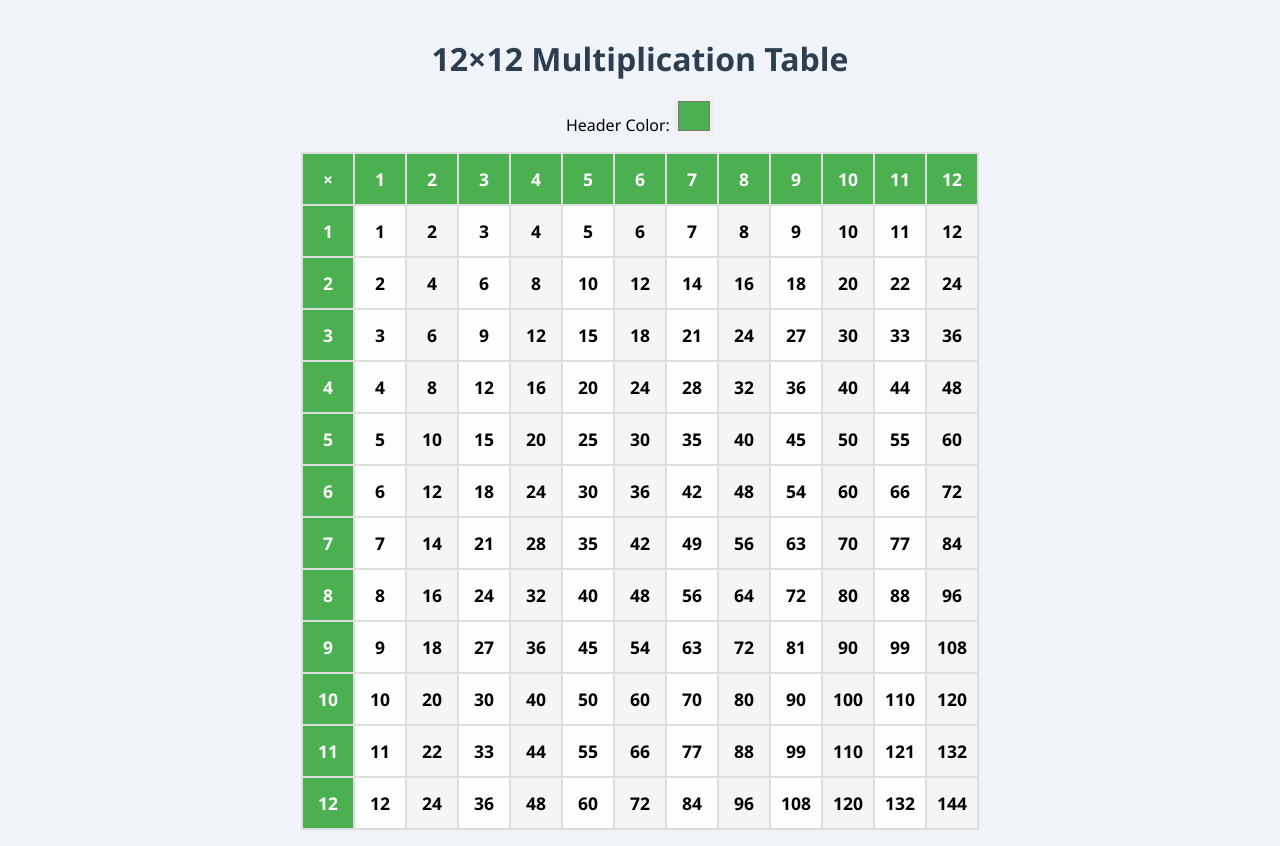
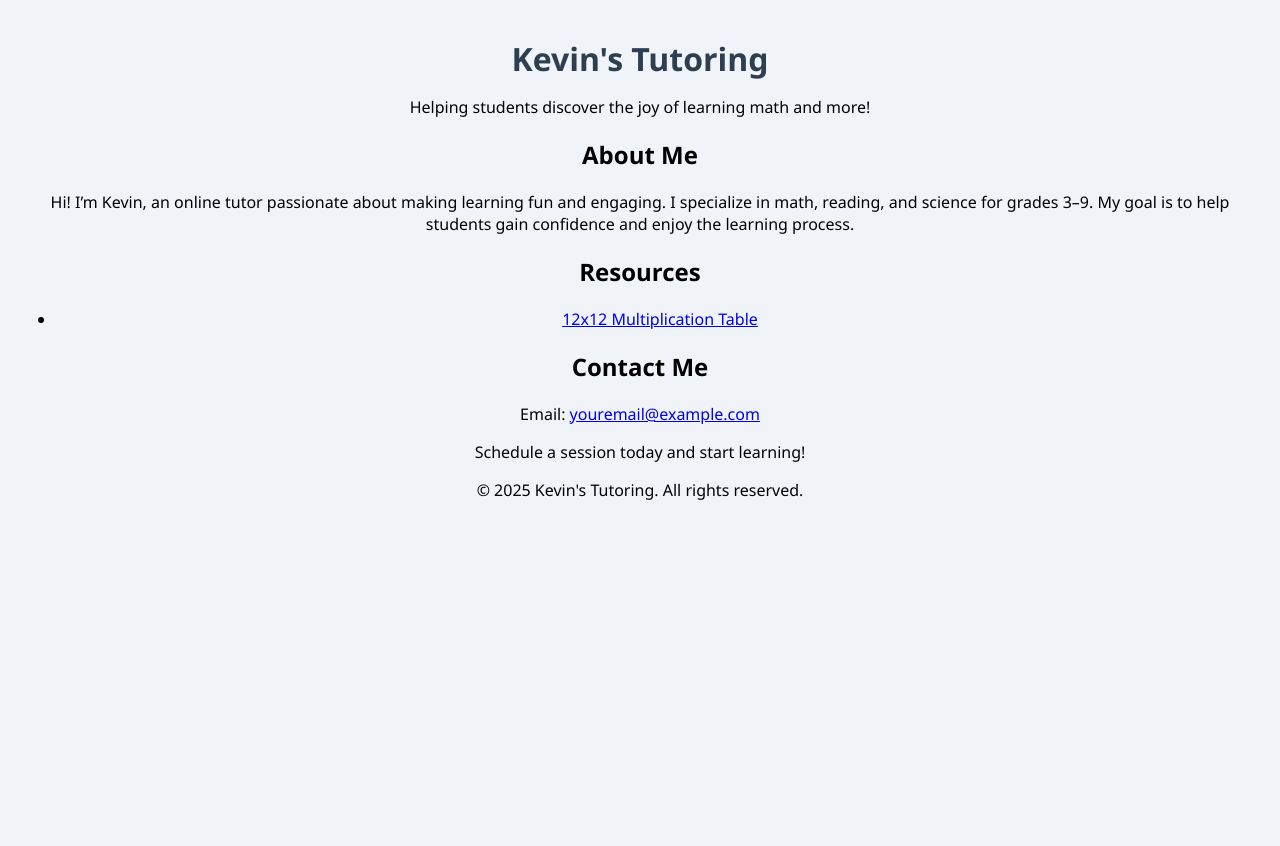
Before and after one commit to tutor-kevin/tutor-razed.github.io, a plain HTML site: page index.html in a window 1280 px wide. After the commit the page ends 800 px from the top, so only its background shows below. Drawn offline with Linux system fonts and the light colour scheme; files that its build step writes are made by us from their sources.

Commit message:
Update index.html

```diff
--- a/index.html
+++ b/index.html
@@ -3,22 +3,51 @@
 <head>
   <meta charset="UTF-8">
   <meta name="viewport" content="width=device-width, initial-scale=1.0">
-  <title>12x12 Multiplication Table</title>
+  <title>Kevin's Tutoring</title>
   <link rel="stylesheet" href="style.css">
 </head>
 <body>
-  <div class="container">
-    <h1>12×12 Multiplication Table</h1>
+  <!-- Header Section -->
+  <header>
+    <div class="container">
+      <h1>Kevin's Tutoring</h1>
+      <p>Helping students discover the joy of learning math and more!</p>
+    </div>
+  </header>
 
-    <div class="color-picker">
-      <label>Header Color: <input type="color" id="themeColor" value="#4caf50"></label>
+  <!-- About Section -->
+  <section id="about">
+    <div class="container">
+      <h2>About Me</h2>
+      <p>Hi! I’m Kevin, an online tutor passionate about making learning fun and engaging. I specialize in math, reading, and science for grades 3–9. My goal is to help students gain confidence and enjoy the learning process.</p>
     </div>
+  </section>
 
-    <div class="table-container">
-      <table id="multiplication-table"></table>
+  <!-- Resources Section -->
+  <section id="resources">
+    <div class="container">
+      <h2>Resources</h2>
+      <ul>
+        <li><a href="multiplication/">12x12 Multiplication Table</a></li>
+        <!-- You can add more resources here -->
+      </ul>
     </div>
-  </div>
+  </section>
 
-  <script src="script.js"></script>
+  <!-- Contact Section -->
+  <section id="contact">
+    <div class="container">
+      <h2>Contact Me</h2>
+      <p>Email: <a href="mailto:youremail@example.com">youremail@example.com</a></p>
+      <p>Schedule a session today and start learning!</p>
+    </div>
+  </section>
+
+  <!-- Footer -->
+  <footer>
+    <div class="container">
+      <p>&copy; 2025 Kevin's Tutoring. All rights reserved.</p>
+    </div>
+  </footer>
 </body>
 </html>
```
